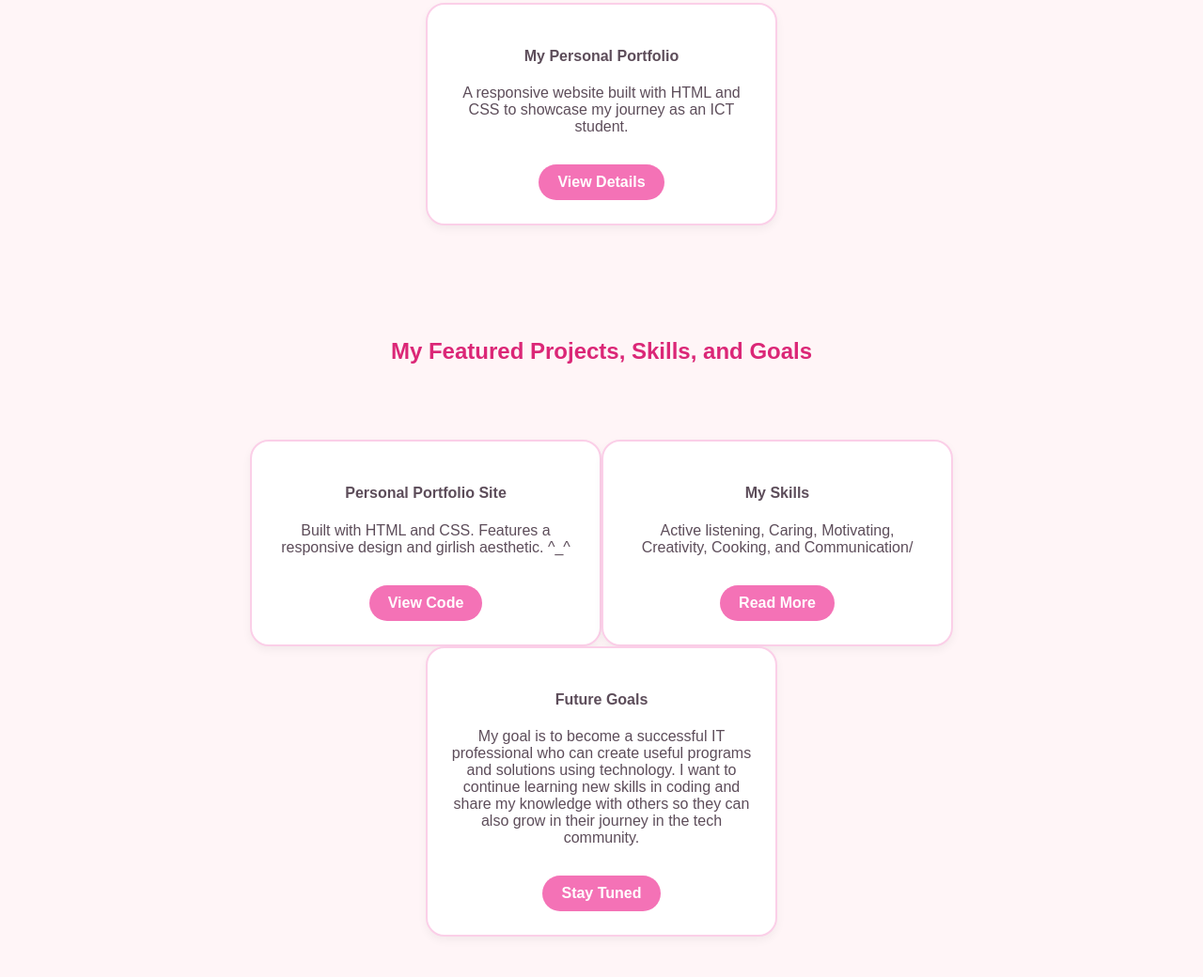
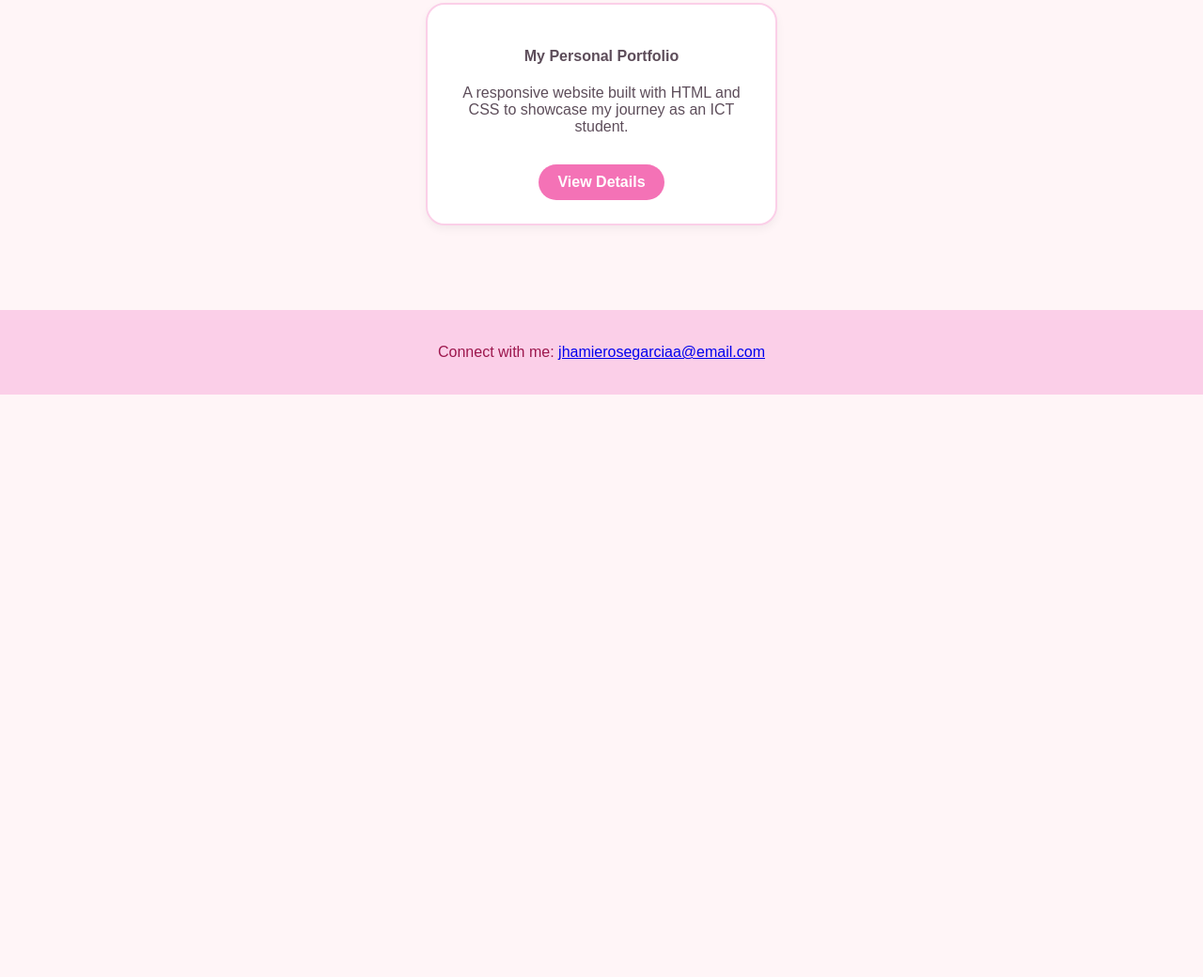
Before and after one commit to jhamierosegarciaa-dev/Jhamie, a plain HTML site: page index.html in a window 1280 px wide. Shown: the part 665-1705 px from the top of the page at 94% size. After the commit the page ends 1085 px from the top, so only its background shows below. Drawn offline with Linux system fonts and the light colour scheme.

Commit message:
Update index.html

```diff
--- a/index.html
+++ b/index.html
@@ -35,36 +35,7 @@
                         </div>
                     </div>
                 </div>
-            </section>
-            <section id="projects">
-    <h2 style="text-align: center; color: #db2777;">My Featured Projects, Skills, and Goals</h2>
 
-    <div class="card-container">
-        <div class="card">
-            <div class="card-content">
-                <h4>Personal Portfolio Site</h4>
-                <p>Built with HTML and CSS. Features a responsive design and girlish aesthetic. ^_^</p>
-                <a href="#" class="btn">View Code</a>
-            </div>
-        </div>
-
-        <div class="card">
-            <div class="card-content">
-                <h4>My Skills</h4>
-                <p>Active listening, Caring, Motivating, Creativity, Cooking, and Communication/</p>
-                <a href="#" class="btn">Read More</a>
-            </div>
-        </div>
-
-        <div class="card">
-            <div class="card-content">
-                <h4>Future Goals</h4>
-                <p> My goal is to become a successful IT professional who can create useful programs and solutions using technology. I want to continue learning new skills in coding and share my knowledge with others so they can also grow in their journey in the tech community. </p>
-                <a href="#" class="btn">Stay Tuned</a>
-            </div>
-        </div>
-    </div>
-            </section>
 
             <footer id="contact">
                 <p>Connect with me: <a href="mailto:jhamierosegarciaa@gmail.com">jhamierosegarciaa@email.com</a></p>
```
